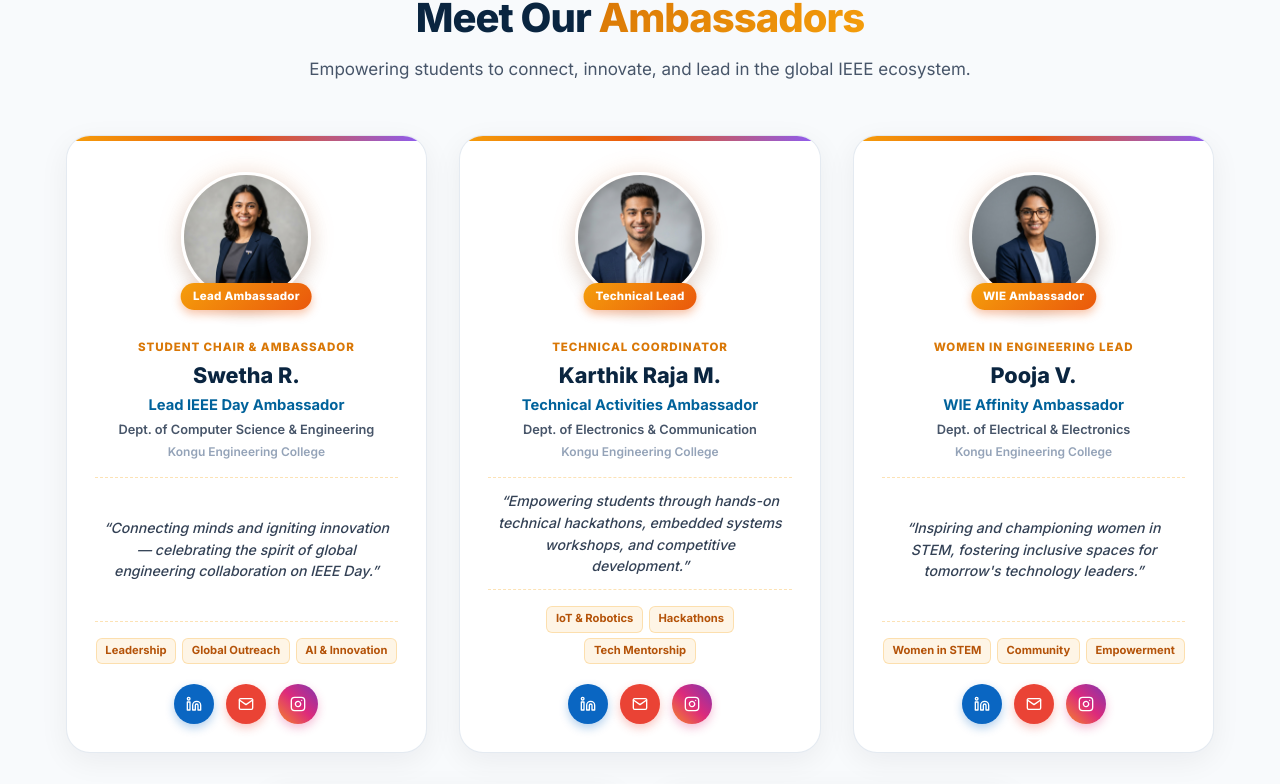
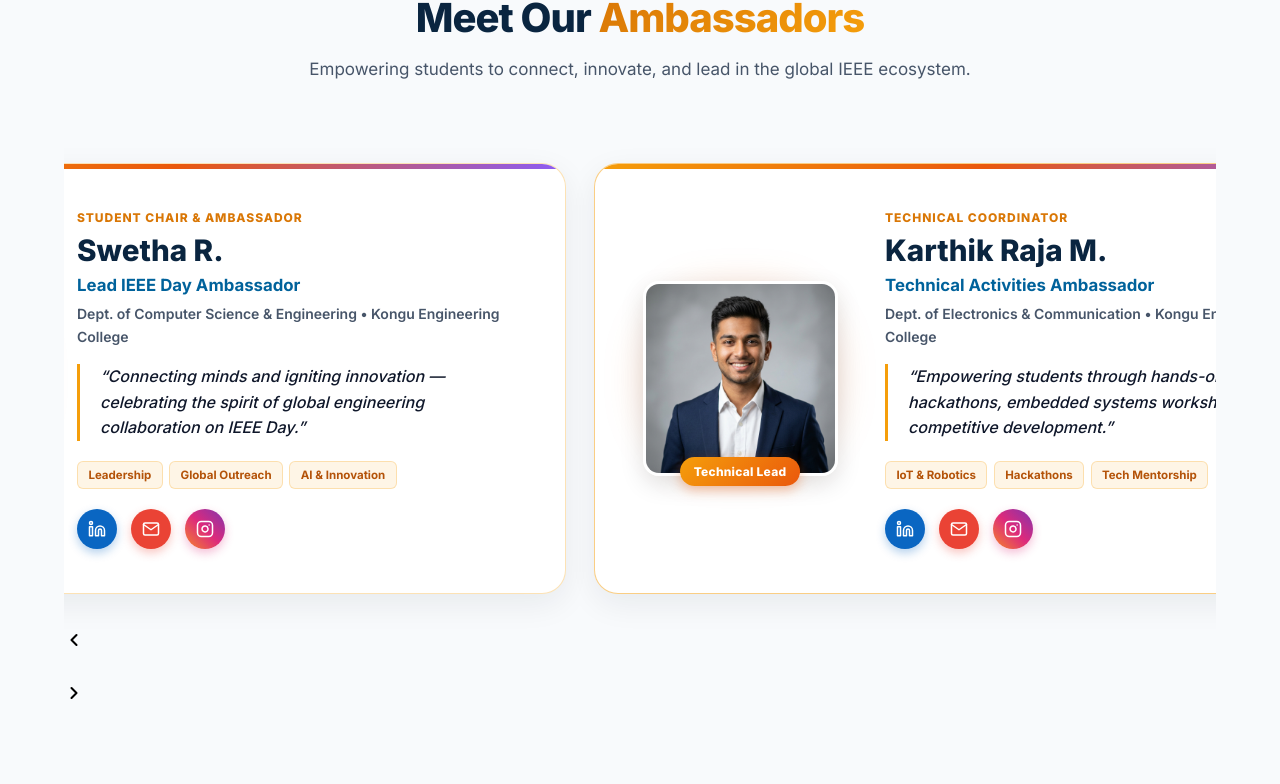
Before and after one commit to SakthiPranavS04/KEC-IEEE-DAY, a React (Vite) app: page / in a window 1280 px wide. Shown: the part 3158-3942 px from the top of the page. Built offline with nearby package versions, Linux system fonts and the light colour scheme.

Commit message:
feat: add global design system stylesheet and Ambassador component

```diff
--- a/src/components/Ambassador.jsx
+++ b/src/components/Ambassador.jsx
@@ -1,7 +1,75 @@
-import React from 'react';
+import React, { useRef, useState, useEffect, useCallback } from 'react';
 import { ambassadorsData } from '../data/ambassador.js';
 
 export default function Ambassador() {
+  const sliderRef = useRef(null);
+  const [activeIndex, setActiveIndex] = useState(0);
+  const [isPaused, setIsPaused] = useState(false);
+
+  // Smoothly scroll to a specific card index
+  const scrollToIndex = useCallback((index) => {
+    if (!sliderRef.current) return;
+    const container = sliderRef.current;
+    const cards = container.querySelectorAll('.ambassador-card-spacious');
+    if (cards[index]) {
+      const card = cards[index];
+      const containerLeft = container.getBoundingClientRect().left;
+      const cardLeft = card.getBoundingClientRect().left;
+      const targetScroll = container.scrollLeft + (cardLeft - containerLeft) - (container.clientWidth - card.clientWidth) / 2;
+      container.scrollTo({
+        left: Math.max(0, targetScroll),
+        behavior: 'smooth'
+      });
+      setActiveIndex(index);
+    }
+  }, []);
+
+  const handlePrev = () => {
+    const nextIdx = (activeIndex - 1 + ambassadorsData.length) % ambassadorsData.length;
+    scrollToIndex(nextIdx);
+  };
+
+  const handleNext = () => {
+    const nextIdx = (activeIndex + 1) % ambassadorsData.length;
+    scrollToIndex(nextIdx);
+  };
+
+  // Sync active index when user scrolls or swipes
+  const handleScroll = () => {
+    if (!sliderRef.current) return;
+    const container = sliderRef.current;
+    const cards = container.querySelectorAll('.ambassador-card-spacious');
+    const containerCenter = container.getBoundingClientRect().left + container.clientWidth / 2;
+
+    let closestIdx = 0;
+    let minDistance = Infinity;
+
+    cards.forEach((card, idx) => {
+      const cardCenter = card.getBoundingClientRect().left + card.clientWidth / 2;
+      const distance = Math.abs(containerCenter - cardCenter);
+      if (distance < minDistance) {
+        minDistance = distance;
+        closestIdx = idx;
+      }
+    });
+
+    setActiveIndex(closestIdx);
+  };
+
+  // Auto-move every 5 seconds (5000ms), pausing on hover
+  useEffect(() => {
+    if (isPaused) return;
+    const timer = setInterval(() => {
+      setActiveIndex((prev) => {
+        const next = (prev + 1) % ambassadorsData.length;
+        scrollToIndex(next);
+        return next;
+      });
+    }, 5000);
+
+    return () => clearInterval(timer);
+  }, [isPaused, scrollToIndex]);
+
   return (
     <section id="ambassador" className="ambassador-section">
       <div className="container">
@@ -16,23 +84,38 @@
           </p>
         </div>
 
-        {/* 5 Ambassadors Grid */}
-        <div className="ambassadors-grid">
-          {ambassadorsData.map((ambassador) => (
-            <div key={ambassador.id} className="ambassador-card-modern">
+        {/* Horizontal Sliding Ambassador Cards (Spacious Layout) */}
+        <div
+          className="ambassadors-slider-wrapper"
+          onMouseEnter={() => setIsPaused(true)}
+          onMouseLeave={() => setIsPaused(false)}
+        >
+          {/* Slider Track */}
+          <div
+            ref={sliderRef}
+            className="ambassadors-slider-track"
+            onScroll={handleScroll}
+            tabIndex="0"
+            aria-label="Ambassadors horizontal slider"
+          >
+            {ambassadorsData.map((ambassador, index) => (
+              <div
+                key={ambassador.id}
+                className={`ambassador-card-spacious ${activeIndex === index ? 'ambassador-card-active' : ''}`}
+                onClick={() => scrollToIndex(index)}
+              >
                 {/* Top Accent Gradient Bar */}
                 <div className="ambassador-card-bar" aria-hidden="true"></div>
 
-              {/* Ambassador Photo Header */}
-              <div className="ambassador-card-header">
-                <div className="ambassador-avatar-wrapper">
-                  <div className="ambassador-avatar-glow" aria-hidden="true"></div>
+                {/* Ambassador Photo Column */}
+                <div className="ambassador-image-container">
+                  <div className="ambassador-photo-glow" aria-hidden="true"></div>
                   <img
                     src={ambassador.photo}
                     alt={ambassador.name}
-                    className="ambassador-card-avatar"
-                    width="120"
-                    height="120"
+                    className="ambassador-photo"
+                    width="200"
+                    height="200"
                     loading="lazy"
                     onError={(e) => {
                       e.currentTarget.onerror = null;
@@ -41,17 +124,17 @@
                   />
                   <span className="ambassador-badge-tag">{ambassador.badge}</span>
                 </div>
+
+                {/* Ambassador Details Column */}
+                <div className="ambassador-content">
+                  <div className="ambassador-tagline">{ambassador.tagline}</div>
+                  <h3 className="ambassador-name">{ambassador.name}</h3>
+                  <div className="ambassador-designation">{ambassador.role}</div>
+                  <div className="ambassador-org">
+                    {ambassador.department} &bull; {ambassador.college}
                   </div>
 
-              {/* Ambassador Details */}
-              <div className="ambassador-card-body">
-                <div className="ambassador-tagline">{ambassador.tagline}</div>
-                <h3 className="ambassador-card-name">{ambassador.name}</h3>
-                <div className="ambassador-card-role">{ambassador.role}</div>
-                <div className="ambassador-card-dept">{ambassador.department}</div>
-                <div className="ambassador-card-org">{ambassador.college}</div>
-
-                <blockquote className="ambassador-card-quote">
+                  <blockquote className="ambassador-quote">
                     &ldquo;{ambassador.quote}&rdquo;
                   </blockquote>
 
@@ -65,7 +148,7 @@
                   )}
 
                   {/* Social Links */}
-                <div className="ambassador-card-socials">
+                  <div className="ambassador-socials" onClick={(e) => e.stopPropagation()}>
                     <a
                       href={ambassador.socials.linkedin}
                       target="_blank"
@@ -73,7 +156,7 @@
                       className="social-circle-btn social-btn-linkedin"
                       aria-label={`${ambassador.name} LinkedIn profile`}
                     >
-                    <svg width="16" height="16" viewBox="0 0 24 24" fill="none" stroke="currentColor" strokeWidth="2" strokeLinecap="round" strokeLinejoin="round" aria-hidden="true">
+                      <svg width="18" height="18" viewBox="0 0 24 24" fill="none" stroke="currentColor" strokeWidth="2" strokeLinecap="round" strokeLinejoin="round" aria-hidden="true">
                         <path d="M16 8a6 6 0 0 1 6 6v7h-4v-7a2 2 0 0 0-2-2 2 2 0 0 0-2 2v7h-4v-7a6 6 0 0 1 6-6z"></path>
                         <rect x="2" y="9" width="4" height="12"></rect>
                         <circle cx="4" cy="4" r="2"></circle>
@@ -85,7 +168,7 @@
                       className="social-circle-btn social-btn-email"
                       aria-label={`Email ${ambassador.name}`}
                     >
-                    <svg width="16" height="16" viewBox="0 0 24 24" fill="none" stroke="currentColor" strokeWidth="2" strokeLinecap="round" strokeLinejoin="round" aria-hidden="true">
+                      <svg width="18" height="18" viewBox="0 0 24 24" fill="none" stroke="currentColor" strokeWidth="2" strokeLinecap="round" strokeLinejoin="round" aria-hidden="true">
                         <path d="M4 4h16c1.1 0 2 .9 2 2v12c0 1.1-.9 2-2 2H4c-1.1 0-2-.9-2-2V6c0-1.1.9-2 2-2z"></path>
                         <polyline points="22,6 12,13 2,6"></polyline>
                       </svg>
@@ -98,7 +181,7 @@
                       className="social-circle-btn social-btn-instagram"
                       aria-label="KEC IEEE Instagram"
                     >
-                    <svg width="16" height="16" viewBox="0 0 24 24" fill="none" stroke="currentColor" strokeWidth="2" strokeLinecap="round" strokeLinejoin="round" aria-hidden="true">
+                      <svg width="18" height="18" viewBox="0 0 24 24" fill="none" stroke="currentColor" strokeWidth="2" strokeLinecap="round" strokeLinejoin="round" aria-hidden="true">
                         <rect x="2" y="2" width="20" height="20" rx="5" ry="5"></rect>
                         <path d="M16 11.37A4 4 0 1 1 12.63 8 4 4 0 0 1 16 11.37z"></path>
                         <line x1="17.5" y1="6.5" x2="17.51" y2="6.5"></line>
@@ -109,6 +192,46 @@
               </div>
             ))}
           </div>
+
+          {/* Slider Navigation & Pagination */}
+          <div className="ambassador-slider-controls">
+            <button
+              type="button"
+              className="ambassador-nav-btn ambassador-prev-btn"
+              onClick={handlePrev}
+              aria-label="Previous ambassador card"
+            >
+              <svg width="20" height="20" viewBox="0 0 24 24" fill="none" stroke="currentColor" strokeWidth="2.5" strokeLinecap="round" strokeLinejoin="round">
+                <polyline points="15 18 9 12 15 6"></polyline>
+              </svg>
+            </button>
+
+            <div className="ambassador-dots" role="tablist" aria-label="Ambassador slider navigation">
+              {ambassadorsData.map((ambassador, idx) => (
+                <button
+                  key={ambassador.id}
+                  type="button"
+                  role="tab"
+                  aria-selected={activeIndex === idx}
+                  aria-label={`Go to ${ambassador.name}`}
+                  className={`ambassador-dot ${activeIndex === idx ? 'active' : ''}`}
+                  onClick={() => scrollToIndex(idx)}
+                />
+              ))}
+            </div>
+
+            <button
+              type="button"
+              className="ambassador-nav-btn ambassador-next-btn"
+              onClick={handleNext}
+              aria-label="Next ambassador card"
+            >
+              <svg width="20" height="20" viewBox="0 0 24 24" fill="none" stroke="currentColor" strokeWidth="2.5" strokeLinecap="round" strokeLinejoin="round">
+                <polyline points="9 18 15 12 9 6"></polyline>
+              </svg>
+            </button>
+          </div>
+        </div>
       </div>
     </section>
   );
--- a/src/index.css
+++ b/src/index.css
@@ -1038,33 +1038,73 @@
   background-color: var(--color-bg-alt);
 }
 
-.ambassadors-grid {
-  display: flex;
-  flex-wrap: wrap;
-  justify-content: center;
-  gap: 2rem;
+.ambassadors-slider-wrapper {
+  position: relative;
   max-width: 1200px;
   margin: 0 auto;
 }
 
-.ambassador-card-modern {
+.ambassadors-slider-track {
+  display: flex;
+  gap: 1.75rem;
+  overflow-x: auto;
+  overflow-y: visible;
+  scroll-behavior: smooth;
+  scroll-snap-type: x mandatory;
+  padding: 1.75rem 0.75rem 2.25rem;
+  scrollbar-width: none;
+  -ms-overflow-style: none;
+  -webkit-overflow-scrolling: touch;
+}
+
+.ambassadors-slider-track::-webkit-scrollbar {
+  display: none;
+}
+
+.ambassador-card-spacious {
   background: #FFFFFF;
-  border: 1.5px solid rgba(226, 232, 240, 0.9);
+  border: 1.5px solid rgba(245, 158, 11, 0.3);
   border-radius: var(--radius-lg, 1.25rem);
-  box-shadow: 0 8px 30px rgba(15, 23, 42, 0.06);
+  padding: 2.75rem 2.5rem;
+  box-shadow: 0 10px 32px rgba(15, 23, 42, 0.07);
+  display: grid;
+  grid-template-columns: 210px 1fr;
+  gap: 2.5rem;
+  align-items: center;
   position: relative;
   overflow: hidden;
-  display: flex;
-  flex-direction: column;
-  flex: 0 1 calc(33.333% - 1.4rem);
-  max-width: calc(33.333% - 1.4rem);
-  min-width: 300px;
-  transition: transform 0.35s cubic-bezier(0.16, 1, 0.3, 1), box-shadow 0.35s ease, border-color 0.35s ease;
-}
-
-.ambassador-card-modern:hover {
-  transform: translateY(-8px);
-  box-shadow: 0 20px 40px rgba(245, 158, 11, 0.16), 0 10px 20px rgba(0, 0, 0, 0.05);
+  flex: 0 0 min(780px, 90vw);
+  width: min(780px, 90vw);
+  scroll-snap-align: center;
+  transition: transform 0.38s cubic-bezier(0.2, 0.8, 0.2, 1), box-shadow 0.38s ease, border-color 0.38s ease;
+  transform-origin: center center;
+  cursor: grab;
+}
+
+/* On ultra-wide desktop monitors, show 2 cards side-by-side */
+@media (min-width: 1440px) {
+  .ambassador-card-spacious {
+    flex: 0 0 620px;
+    width: 620px;
+    padding: 2.25rem 2rem;
+    gap: 1.75rem;
+    grid-template-columns: 180px 1fr;
+  }
+}
+
+.ambassador-card-spacious:active {
+  cursor: grabbing;
+}
+
+/* User Hover: Zooms up a little */
+.ambassador-card-spacious:hover {
+  transform: scale(1.038) translateY(-6px);
+  box-shadow: 0 24px 50px rgba(245, 158, 11, 0.22), 0 10px 25px rgba(0, 0, 0, 0.08);
+  border-color: rgba(245, 158, 11, 0.65);
+  z-index: 10;
+}
+
+.ambassador-card-spacious.ambassador-card-active {
   border-color: rgba(245, 158, 11, 0.5);
 }
 
@@ -1078,79 +1118,70 @@
   z-index: 4;
 }
 
-.ambassador-card-header {
-  padding: 2.25rem 1.5rem 0.5rem;
+.ambassador-image-container {
+  position: relative;
+  text-align: center;
   display: flex;
   flex-direction: column;
   align-items: center;
 }
 
-.ambassador-avatar-wrapper {
-  position: relative;
-  width: 130px;
-  height: 130px;
-  margin-bottom: 1.25rem;
-}
-
-.ambassador-avatar-glow {
+.ambassador-photo-glow {
   position: absolute;
-  inset: -6px;
-  border-radius: 50%;
+  inset: -8px;
+  border-radius: var(--radius-md, 0.75rem);
   background: radial-gradient(circle, rgba(245, 158, 11, 0.35) 0%, rgba(234, 88, 12, 0.1) 60%, transparent 80%);
-  filter: blur(10px);
+  filter: blur(14px);
   z-index: 1;
-  transition: opacity 0.35s ease, transform 0.35s ease;
-}
-
-.ambassador-card-modern:hover .ambassador-avatar-glow {
+  transition: transform 0.35s ease, opacity 0.35s ease;
+}
+
+.ambassador-card-spacious:hover .ambassador-photo-glow {
   transform: scale(1.15);
   opacity: 1;
 }
 
-.ambassador-card-avatar {
+.ambassador-photo {
   position: relative;
   z-index: 2;
-  width: 130px;
-  height: 130px;
-  border-radius: 50%;
+  width: 195px;
+  height: 195px;
+  border-radius: var(--radius-md, 0.75rem);
   object-fit: cover;
   border: 3.5px solid #FFFFFF;
-  box-shadow: 0 8px 20px rgba(0, 0, 0, 0.12);
+  box-shadow: 0 8px 24px rgba(0, 0, 0, 0.12);
   transition: transform 0.35s ease;
 }
 
-.ambassador-card-modern:hover .ambassador-card-avatar {
-  transform: scale(1.03);
-}
-
-.ambassador-card-header .ambassador-badge-tag {
+.ambassador-card-spacious:hover .ambassador-photo {
+  transform: scale(1.04);
+}
+
+.ambassador-image-container .ambassador-badge-tag {
   position: absolute;
-  bottom: -8px;
+  bottom: -10px;
   left: 50%;
   transform: translateX(-50%);
   background: linear-gradient(135deg, #F59E0B 0%, #EA580C 100%);
   color: #FFFFFF;
-  font-size: 0.72rem;
+  font-size: 0.75rem;
   font-weight: 800;
-  padding: 0.28rem 0.75rem;
+  padding: 0.32rem 0.85rem;
   border-radius: 9999px;
   white-space: nowrap;
-  box-shadow: 0 4px 10px rgba(234, 88, 12, 0.35);
+  box-shadow: 0 4px 12px rgba(234, 88, 12, 0.35);
   z-index: 3;
   letter-spacing: 0.02em;
 }
 
-.ambassador-card-body {
-  padding: 0.5rem 1.75rem 1.75rem;
+.ambassador-content {
+  text-align: left;
   display: flex;
   flex-direction: column;
-  align-items: center;
-  text-align: center;
-  flex-grow: 1;
 }
 
 .ambassador-tagline {
-  font-size: 0.72rem;
+  font-size: 0.75rem;
   font-weight: 800;
   text-transform: uppercase;
   letter-spacing: 0.08em;
@@ -1158,76 +1189,60 @@
   margin-bottom: 0.35rem;
 }
 
-.ambassador-card-name {
-  font-size: 1.35rem;
-  font-weight: 800;
+.ambassador-name {
+  font-size: 1.85rem;
+  font-weight: 900;
   color: var(--color-dark, #0F172A);
-  line-height: 1.25;
-  margin-bottom: 0.3rem;
-}
-
-.ambassador-card-role {
-  font-size: 0.92rem;
+  line-height: 1.2;
+  margin-bottom: 0.25rem;
+}
+
+.ambassador-designation {
+  font-size: 1.05rem;
   font-weight: 700;
   color: var(--color-primary, #0284C7);
   margin-bottom: 0.25rem;
 }
 
-.ambassador-card-dept {
-  font-size: 0.8rem;
+.ambassador-org {
+  font-size: 0.875rem;
   font-weight: 600;
   color: var(--color-text-muted, #64748B);
-  line-height: 1.35;
-  margin-bottom: 0.2rem;
-}
-
-.ambassador-card-org {
-  font-size: 0.75rem;
-  font-weight: 600;
-  color: #94A3B8;
   margin-bottom: 1rem;
 }
 
-.ambassador-card-quote {
-  font-size: 0.88rem;
+.ambassador-quote {
+  font-size: 1rem;
   font-style: italic;
   font-weight: 500;
-  color: #334155;
-  line-height: 1.55;
-  padding: 0.75rem 0.5rem;
-  border-top: 1.5px dashed rgba(245, 158, 11, 0.3);
-  border-bottom: 1.5px dashed rgba(245, 158, 11, 0.3);
-  margin: 0 0 1rem 0;
-  flex-grow: 1;
-  display: flex;
-  align-items: center;
-  justify-content: center;
+  color: var(--color-text-main, #334155);
+  line-height: 1.6;
+  padding-left: 1.25rem;
+  border-left: 3.5px solid #F59E0B;
+  margin-bottom: 1.25rem;
 }
 
 .ambassador-card-tags {
   display: flex;
   flex-wrap: wrap;
-  gap: 0.35rem;
-  justify-content: center;
+  gap: 0.4rem;
   margin-bottom: 1.25rem;
 }
 
 .ambassador-tag-chip {
-  font-size: 0.7rem;
+  font-size: 0.72rem;
   font-weight: 700;
   background: rgba(245, 158, 11, 0.1);
   color: #B45309;
-  padding: 0.2rem 0.55rem;
+  padding: 0.25rem 0.65rem;
   border-radius: 6px;
   border: 1px solid rgba(245, 158, 11, 0.25);
 }
 
-.ambassador-card-socials {
-  display: flex;
-  align-items: center;
-  justify-content: center;
-  gap: 0.75rem;
-  margin-top: auto;
+.ambassador-socials {
+  display: flex;
+  align-items: center;
+  gap: 0.875rem;
 }
 
 .social-circle-btn {
@@ -1560,14 +1575,16 @@
     gap: 2.5rem;
   }
 
-  .ambassadors-grid {
+  .ambassadors-slider-track {
     gap: 1.5rem;
-  }
-
-  .ambassador-card-modern {
-    flex: 0 1 calc(50% - 1rem);
-    max-width: calc(50% - 1rem);
-    min-width: 270px;
+    padding: 1.5rem 0.5rem 2rem;
+  }
+
+  .ambassador-card-spacious {
+    flex: 0 0 min(720px, 90vw);
+    width: min(720px, 90vw);
+    padding: 2.25rem 2rem;
+    gap: 2rem;
   }
 
   .footer-top-grid {
@@ -1622,18 +1639,44 @@
     grid-template-columns: 1fr;
   }
 
-  .ambassadors-grid {
+  .ambassadors-slider-track {
     gap: 1.25rem;
-  }
-
-  .ambassador-card-modern {
-    flex: 1 1 100%;
-    max-width: 100%;
-    min-width: unset;
-  }
-
-  .ambassador-card-body {
-    padding: 0.5rem 1.25rem 1.5rem;
+    padding: 1.25rem 0.5rem 1.75rem;
+  }
+
+  .ambassador-card-spacious {
+    grid-template-columns: 1fr;
+    gap: 1.75rem;
+    padding: 2rem 1.25rem;
+    text-align: center;
+    flex: 0 0 88vw;
+    width: 88vw;
+  }
+
+  .ambassador-photo {
+    width: 170px;
+    height: 170px;
+  }
+
+  .ambassador-content {
+    text-align: center;
+    align-items: center;
+  }
+
+  .ambassador-quote {
+    border-left: none;
+    padding-left: 0;
+    border-top: 2px solid rgba(245, 158, 11, 0.4);
+    border-bottom: 2px solid rgba(245, 158, 11, 0.4);
+    padding: 0.75rem 0;
+  }
+
+  .ambassador-card-tags {
+    justify-content: center;
+  }
+
+  .ambassador-socials {
+    justify-content: center;
   }
 
   .footer-top-grid {
```
Lines whose indentation alone changed are shown as unchanged.
